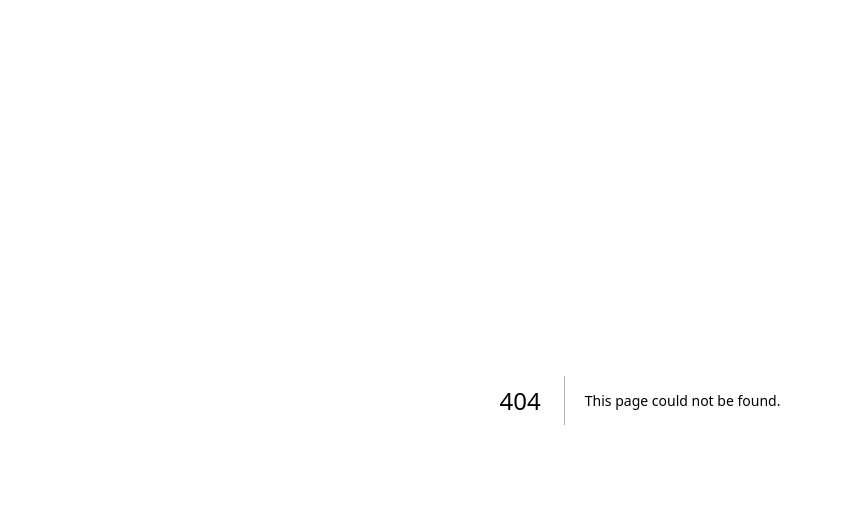
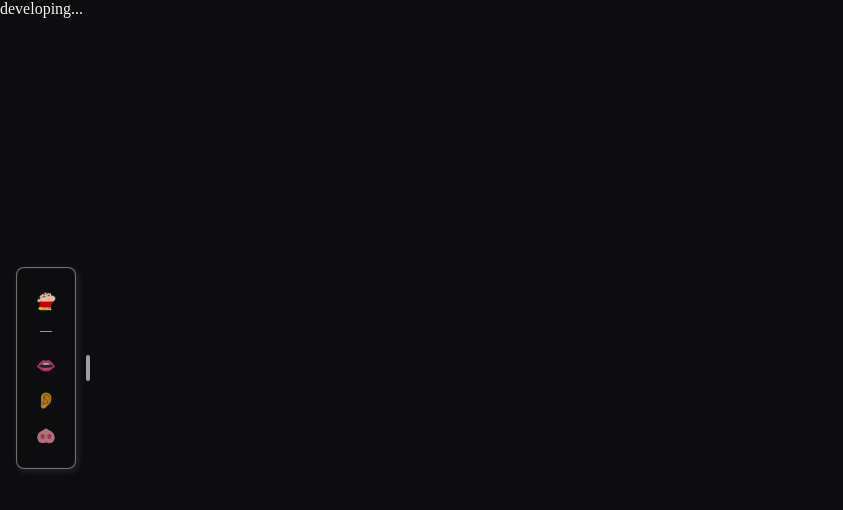
Before and after one commit to huangyangteng/hhh-website, a Next.js app: page /english/listen in a window 1280 px wide. Before the commit this address had no page. Shown: the top 510 px of the page, without its empty margins (0-843 px from the left). Built offline with nearby package versions, Linux system fonts and the light colour scheme.

Commit message:
feat: add english sidebar

```diff
--- a/src/app/english/apis/index.ts
+++ b/src/app/english/apis/index.ts
@@ -148,7 +148,6 @@ export function fetchBVideo(
         })
         .then((res) => {
             if (res.code === 2000) {
-                console.log(res.data)
                 return res.data.src
             } else {
                 return null
@@ -202,6 +201,7 @@ export const useBVideoLines = (videoId) => {
     return useQuery({
         queryKey: ['peppa', 'lines', videoId],
         queryFn: () => fetchBVideoLines(videoId),
+        enabled: !!videoId,
     })
 }
 
--- /dev/null
+++ b/src/app/english/layout.css
@@ -0,0 +1,156 @@
+:root{
+    --sidebar-top-offset:-2em;
+}
+.en-sidebar {
+    width: 68px;
+    z-index: 3;
+    height: 100vh;
+    position: fixed;
+    left: 0;
+    top: 0;
+    transition: width .2s ease;
+
+    &:hover {
+        .en-sidebar-toggle .en-toggle-icon {
+            opacity: 0.6;
+        }
+    }
+
+    .en-sidebar-menus {
+        position: absolute;
+        top: 50%;
+        right: -8px;
+        transform: translateY(-50%);
+        margin-top:var(--sidebar-top-offset);
+        display: flex;
+        flex-direction: column;
+        align-items: center;
+        justify-content: center;
+        gap: 1em;
+        width: 60px;
+        border-radius: var(--radius-md);
+        padding: 1.5em 0;
+        box-shadow: 2px 2px 7.7px 0px rgba(146, 159, 202, 0.19), 0px 0px 1px 1px rgba(255, 255, 255, 0.45) inset;
+
+        > li {
+            list-style: none;
+            display: flex;
+            flex-direction: column;
+            align-items: center;
+        }
+
+        .en-sidebar-divide {
+            display: flex;
+            width: 12px;
+            height: 1px;
+            background: currentColor;
+            margin-bottom: 0.5em;
+            margin-top: 1em;
+            opacity: 0.6;
+        }
+
+        > a {
+            font-size: 24px;
+            filter: brightness(1.2);
+        }
+    }
+
+    .en-sidebar-toggle {
+        width: 96px;
+        height: 100%;
+
+        .en-toggle-icon {
+            width: 12px;
+            height: 26px;
+            position: absolute;
+            right: -26px;
+            top: 50%;
+            transform: translateY(-50%);
+            margin-top:var(--sidebar-top-offset);
+            cursor: pointer;
+            transition: all .2s ease;
+            opacity: 0;
+
+            &:hover {
+                .line1 {
+                    transform-origin: 50% 0%;
+                    transform: rotate(17deg) translateY(1px);
+                    border-top-left-radius: 4px;
+                    border-top-right-radius: 4px;
+                    border-bottom-left-radius: 10px;
+                    height: 16px;
+                }
+
+                .line2 {
+                    transform-origin: 50% 100%;
+                    transform: rotate(-17deg) translateY(-1px);
+                    border-bottom-left-radius: 4px;
+                    border-bottom-right-radius: 4px;
+                    border-top-left-radius: 10px;
+                    height: 16px;
+                }
+            }
+
+            .line1 {
+                width: 4px;
+                height: 13px;
+                border-top-left-radius: 4px;
+                border-top-right-radius: 4px;
+                background-color: #fff;
+                left: 4px;
+                top: 0;
+                position: absolute;
+                transition: all .2s ease;
+                transform-origin: 50% 0;
+            }
+
+            .line2 {
+                width: 4px;
+                height: 13px;
+                border-bottom-left-radius: 4px;
+                border-bottom-right-radius: 4px;
+                background-color: #fff;
+                left: 4px;
+                bottom: 0;
+                position: absolute;
+                transition: all .2s ease;
+                transform-origin: 50% 100%;
+            }
+        }
+    }
+
+}
+
+.en-sidebar.fold {
+    width: 0;
+
+    .en-sidebar-toggle {
+        width: 20px;
+
+        .en-toggle-icon {
+            opacity: 0.6;
+
+            .line1 {
+                transform-origin: 50% 0%;
+                transform: rotate(-17deg) translateY(1px);
+                border-top-left-radius: 4px;
+                border-top-right-radius: 4px;
+                border-bottom-right-radius: 10px;
+                height: 16px;
+            }
+
+            .line2 {
+                transform-origin: 50% 100%;
+                transform: rotate(17deg) translateY(-1px);
+                border-bottom-left-radius: 4px;
+                border-bottom-right-radius: 4px;
+                border-top-right-radius: 10px;
+                height: 16px;
+            }
+        }
+    }
+
+    .en-sidebar-menus {
+        right: 0;
+    }
+}
--- /dev/null
+++ b/src/app/english/layout.tsx
@@ -0,0 +1,79 @@
+'use client'
+
+import { useState } from 'react'
+import Image from 'next/image'
+import Link from 'next/link'
+import { Tooltip } from 'antd'
+import './layout.css'
+/**
+ * todo:
+ * 1. 渲染列表
+ * 2. 高亮选中
+ * 3. 点击跳转 Link
+ * 4. icon
+ * 5. tooltip
+ */
+function EnSidebar() {
+    const [expand, setExpand] = useState(true)
+    const list = [
+        {
+            link: '/',
+            tooltip: '回到首页',
+            icon: (
+                <Image src={'/logo.png'} alt={'home'} width={20} height={20} />
+            ),
+            line: <span className={'en-sidebar-divide'}></span>,
+        },
+        {
+            link: '/english',
+            tooltip: '音标',
+            icon: <span>👄</span>,
+        },
+        {
+            link: '/english/listen',
+            tooltip: '听力',
+            icon: <span>👂</span>,
+        },
+        {
+            link: '/english/peppa?vid=BV113411F7ME',
+            tooltip: '小猪佩奇练口语',
+            icon: <span>🐽</span>,
+        },
+    ]
+    return (
+        <div className={`en-sidebar ${expand ? '' : 'fold'}`}>
+            <div className="en-sidebar-menus">
+                {list.map((item) => (
+                    <li key={item.link}>
+                        <Tooltip
+                            key={item.link}
+                            title={item.tooltip}
+                            placement={'right'}
+                        >
+                            <Link href={item.link}>{item.icon}</Link>
+                        </Tooltip>
+                        {!!item.line && item.line}
+                    </li>
+                ))}
+            </div>
+            <div className="en-sidebar-toggle">
+                <div
+                    className="en-toggle-icon"
+                    onClick={() => setExpand(!expand)}
+                >
+                    <div className="line1"></div>
+                    <div className="line2"></div>
+                </div>
+            </div>
+        </div>
+    )
+}
+
+export default function EnLayout({ children }) {
+    return (
+        <>
+            <EnSidebar />
+            {children}
+        </>
+    )
+}
--- /dev/null
+++ b/src/app/english/listen/page.tsx
@@ -0,0 +1,3 @@
+export default function Listen() {
+    return <div>developing...</div>
+}
--- a/src/app/english/peppa/_components/PeppaList.tsx
+++ b/src/app/english/peppa/_components/PeppaList.tsx
@@ -1,6 +1,6 @@
 'use client'
 import { usePeppaVideos } from '@/app/english/apis'
-import { Pagination } from 'antd'
+import { Pagination, Skeleton } from 'antd'
 import { useEffect, useState } from 'react'
 import { usePathname, useRouter } from 'next/navigation'
 
@@ -18,6 +18,7 @@ export default function PeppaList() {
     }, [data, current])
     return (
         <div className="peppa-navbar">
+            <Skeleton loading={isLoading} active paragraph={false}>
                 <Pagination
                     current={current}
                     onChange={(page) => setCurrent(page)}
@@ -26,6 +27,7 @@ export default function PeppaList() {
                     total={total}
                     showQuickJumper={true}
                 />
+            </Skeleton>
         </div>
     )
 }
--- a/src/app/english/peppa/_components/PeppaVideo.tsx
+++ b/src/app/english/peppa/_components/PeppaVideo.tsx
@@ -10,7 +10,7 @@ export default function PeppaVideo() {
     const { isLoading, data } = useBVideoInfo(searchParams.get('vid'))
     return (
         <div className="peppa-video">
-            {isLoading && <Spin size="large" />}
+            {(!data || isLoading) && <Spin size="large" />}
             <VideoPlayer id={'peppa-video'} src={data}></VideoPlayer>
         </div>
     )
--- a/src/app/globals.css
+++ b/src/app/globals.css
@@ -38,7 +38,7 @@
 a{
     color:var(--link-color);
     text-decoration: none;
-    opacity: 0.85;
+    opacity: 0.95;
     transition: all 0.2s cubic-bezier(0.645, 0.045, 0.355, 1);
     &:hover{
         opacity: 1;
```
Also changed, not shown: src/app/english/english.css (+0 -7 lines). Lines whose indentation alone changed are shown as unchanged.
